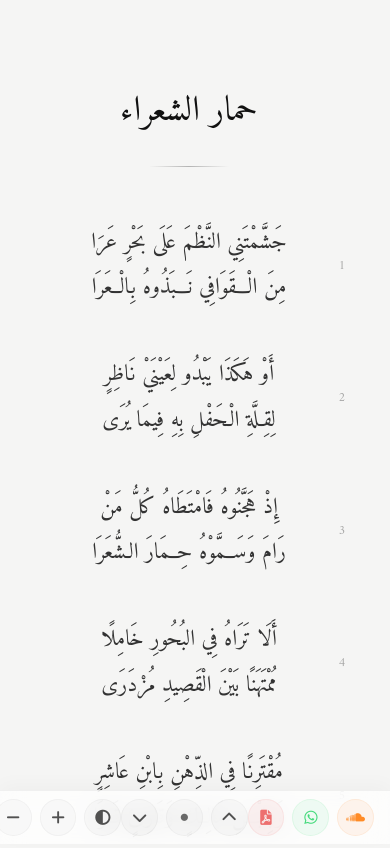
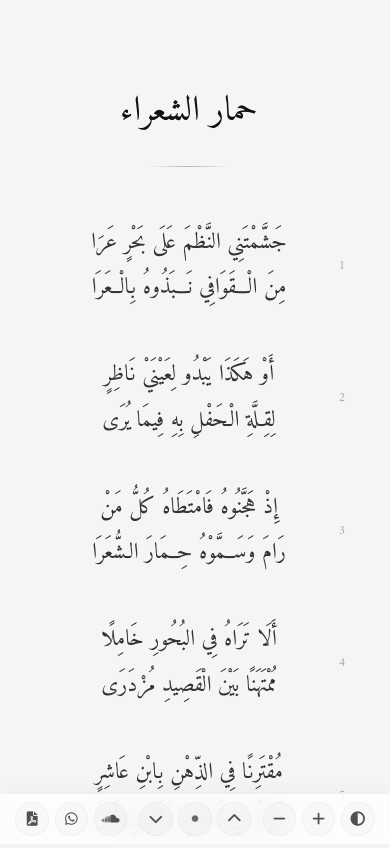
Before and after one commit to kmbenjel/hmittou, a plain HTML site: page index.html in a window 390 px wide. Shown: the top 848 px of the page. Drawn offline with Linux system fonts and the light colour scheme.

Commit message:
Refine bottom dock: swap order (settings right, resources left), implement responsive sizes, clean monochrome icons, and fix mobile edge crowding

```diff
--- a/index.html
+++ b/index.html
@@ -30,6 +30,22 @@
         body.dark-mode { --bg-color: #121212; --text-color: #d0d0d0; --title-color: #fff; --accent-color: #777; --card-bg: #1c1c1e; }
         body { font-family: 'Amiri', serif; background-color: var(--bg-color); color: var(--text-color); margin: 0; padding: 20px; text-align: center; transition: background-color 0.3s, color 0.3s; }
         /* ── Bottom Film Navigation Dock ── */
+        :root {
+            --dock-btn-size: 2.1rem;
+            --dock-gap: 0.35rem;
+        }
+        @media (min-width: 680px) {
+            :root {
+                --dock-btn-size: 2.7rem;
+                --dock-gap: 0.75rem;
+            }
+        }
+        @media (max-width: 359px) {
+            :root {
+                --dock-btn-size: 1.85rem;
+                --dock-gap: 0.25rem;
+            }
+        }
         .bottom-dock {
             position: fixed;
             bottom: 0;
@@ -44,12 +60,17 @@
             display: flex;
             justify-content: space-around;
             align-items: center;
-            padding: 0.5rem 1rem max(0.5rem, env(safe-area-inset-bottom, 0.5rem)) 1rem;
+            padding: 0.5rem 0.6rem max(0.5rem, env(safe-area-inset-bottom, 0.5rem)) 0.6rem;
             box-sizing: border-box;
             z-index: 1000;
             box-shadow: 0 -4px 20px rgba(0, 0, 0, 0.03);
             transition: background-color 0.3s, border-color 0.3s;
         }
+        @media (max-width: 359px) {
+            .bottom-dock {
+                padding: 0.4rem 0.4rem max(0.4rem, env(safe-area-inset-bottom, 0.4rem)) 0.4rem;
+            }
+        }
         body.dark-mode .bottom-dock {
             background: rgba(18, 18, 18, 0.75);
             border-top-color: rgba(255, 255, 255, 0.06);
@@ -57,20 +78,20 @@
         }
         .dock-group {
             display: flex;
-            gap: 0.5rem;
+            gap: var(--dock-gap);
         }
         .dock-btn {
             background: rgba(0, 0, 0, 0.025);
             border: 1px solid rgba(0, 0, 0, 0.04);
             color: var(--text-color);
-            width: 2.3rem;
-            height: 2.3rem;
+            width: var(--dock-btn-size);
+            height: var(--dock-btn-size);
             border-radius: 50%;
             cursor: pointer;
             display: flex;
             align-items: center;
             justify-content: center;
-            font-size: 0.95rem;
+            font-size: calc(var(--dock-btn-size) * 0.43);
             transition: background-color 0.2s, transform 0.15s, opacity 0.2s;
             opacity: 0.85;
         }
@@ -92,9 +113,6 @@
                 background: rgba(255, 255, 255, 0.08);
             }
         }
-        .bottom-dock .soundcloud-btn { color: #ff7700; background: rgba(255, 119, 0, 0.08); border-color: rgba(255, 119, 0, 0.1); }
-        .bottom-dock .whatsapp-btn { color: #25d366; background: rgba(37, 211, 102, 0.08); border-color: rgba(37, 211, 102, 0.1); }
-        .bottom-dock .pdf-btn { color: #eb5757; background: rgba(235, 87, 87, 0.08); border-color: rgba(235, 87, 87, 0.1); }
         .container { max-width: 800px; margin: 0 auto; padding: 20px; display: block; }
         .title { font-size: 2.2rem; font-weight: 350; margin: 40px 0 50px 0; color: var(--title-color); scroll-margin-top: 80px; position: relative; padding-bottom: 25px; font-family: 'Amiri', serif; text-align: center; }
         .title::after { content: ''; position: absolute; bottom: 0; left: 50%; transform: translateX(-50%); width: 80px; height: 1px; background: linear-gradient(90deg, transparent, var(--accent-color), transparent); opacity: 0.6; }
@@ -1750,25 +1768,25 @@
         });
     </script>
     <div class="bottom-dock">
-        <!-- Resource Group (Left) -->
+        <!-- Settings Group (Right in RTL, first in markup) -->
+        <div class="dock-group settings-group">
+            <button class="dock-btn" onclick="toggleTheme()" title="تبديل المظهر"><i class="fa-solid fa-circle-half-stroke"></i></button>
+            <button class="dock-btn" onclick="changeFontSize(0.1)" title="تكبير الخط"><i class="fa-solid fa-plus"></i></button>
+            <button class="dock-btn" onclick="changeFontSize(-0.1)" title="تصغير الخط"><i class="fa-solid fa-minus"></i></button>
+        </div>
+
+        <!-- Navigation Group (Center) -->
+        <div class="dock-group nav-group">
+            <button class="dock-btn" onclick="scrollToTop()" title="إلى الأعلى"><i class="fa-solid fa-chevron-up"></i></button>
+            <button class="dock-btn" onclick="scrollToPart2()" title="التكملة"><i class="fa-solid fa-circle" style="font-size: 0.45em; opacity: 0.85;"></i></button>
+            <button class="dock-btn" onclick="scrollToBottom()" title="إلى الأسفل"><i class="fa-solid fa-chevron-down"></i></button>
+        </div>
+
+        <!-- Resource Group (Left in RTL, last in markup) -->
         <div class="dock-group resources-group">
             <button class="dock-btn soundcloud-btn" onclick="scrollToSound()" title="سماع القصيدة"><i class="fab fa-soundcloud"></i></button>
             <button class="dock-btn whatsapp-btn" onclick="scrollToWhatsapp()" title="إرسال في واتساب"><i class="fab fa-whatsapp"></i></button>
             <button class="dock-btn pdf-btn" onclick="scrollToPdf()" title="تحميل ديوان PDF"><i class="fas fa-file-pdf"></i></button>
         </div>
-
-        <!-- Navigation Group (Center) -->
-        <div class="dock-group nav-group">
-            <button class="dock-btn" onclick="scrollToTop()" title="إلى الأعلى"><i class="fa-solid fa-chevron-up"></i></button>
-            <button class="dock-btn" onclick="scrollToPart2()" title="التكملة"><i class="fa-solid fa-circle" style="font-size: 0.45rem; opacity: 0.85;"></i></button>
-            <button class="dock-btn" onclick="scrollToBottom()" title="إلى الأسفل"><i class="fa-solid fa-chevron-down"></i></button>
-        </div>
-
-        <!-- Settings Group (Right) -->
-        <div class="dock-group settings-group">
-            <button class="dock-btn" onclick="toggleTheme()" title="تبديل المظهر"><i class="fa-solid fa-circle-half-stroke"></i></button>
-            <button class="dock-btn" onclick="changeFontSize(0.1)" title="تكبير الخط"><i class="fa-solid fa-plus"></i></button>
-            <button class="dock-btn" onclick="changeFontSize(-0.1)" title="تصغير الخط"><i class="fa-solid fa-minus"></i></button>
-        </div>
     </div>
 </body></html>
```
